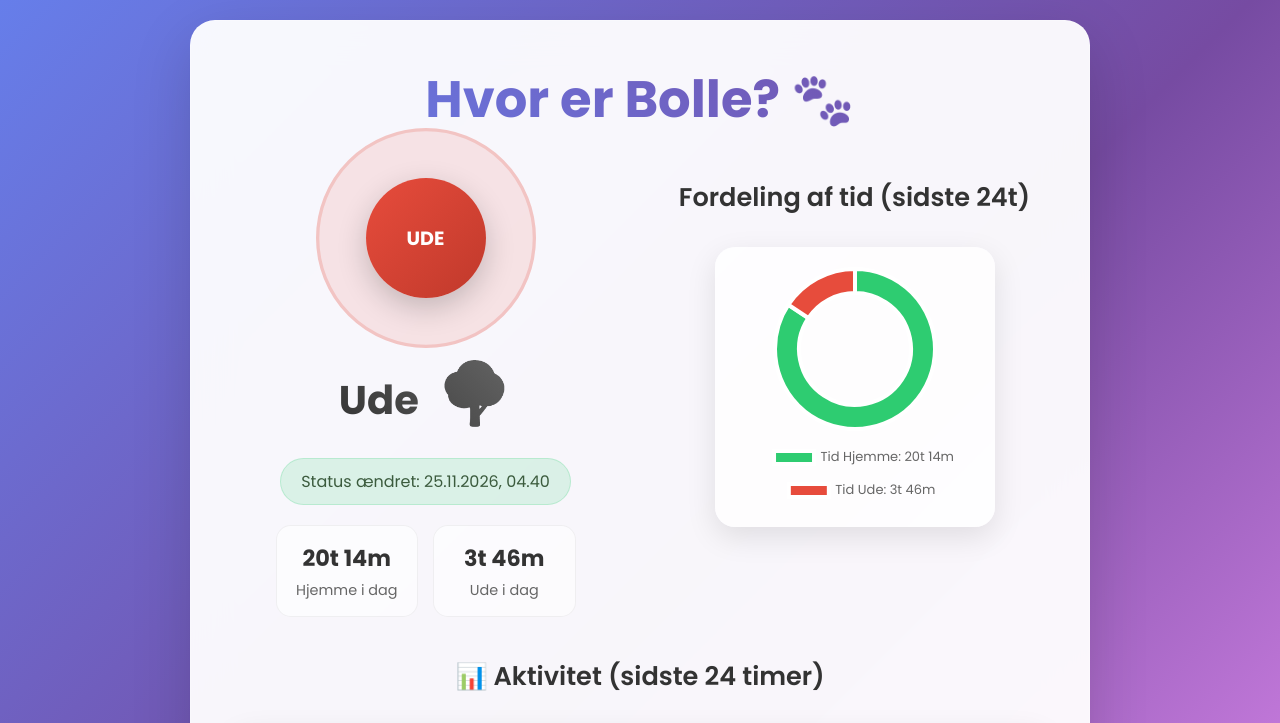
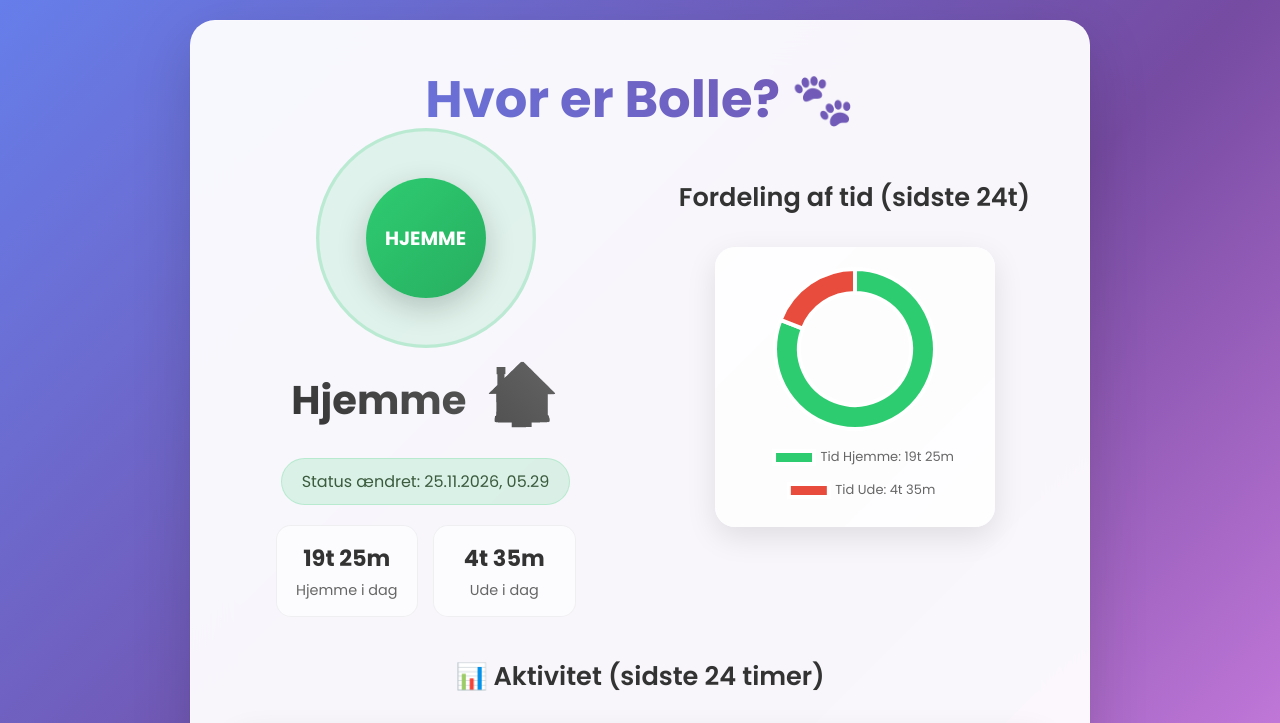
Before and after one commit to henrikastrup/temperatur-display, a plain HTML site: page kat.html in a window 1280 px wide. Shown: the top 723 px of the page. Drawn offline with nearby package versions, Linux system fonts and the light colour scheme.

Commit message:
Opdateret Katte-Dashboard - 25.11.2026, 04.29.49

```diff
--- a/kat.html
+++ b/kat.html
@@ -47,18 +47,18 @@
         <div class="main-content">
             <div class="status-section">
                 <div class="status-indicator">
-                    <div class="pulse-ring outside"></div>
-                    <div class="status-core outside">UDE</div>
+                    <div class="pulse-ring inside"></div>
+                    <div class="status-core inside">HJEMME</div>
                 </div>
-                <div class="status-text">Ude <span class="status-icon">🌳</span></div>
-                <div class="last-change">Status ændret: 25.11.2026, 04.40</div>
+                <div class="status-text">Hjemme <span class="status-icon">🏠</span></div>
+                <div class="last-change">Status ændret: 25.11.2026, 05.29</div>
                 <div class="stats-grid">
                     <div class="stat-card">
-                        <div class="stat-value">20t 14m</div>
+                        <div class="stat-value">19t 25m</div>
                         <div class="stat-label">Hjemme i dag</div>
                     </div>
                     <div class="stat-card">
-                        <div class="stat-value">3t 46m</div>
+                        <div class="stat-value">4t 35m</div>
                         <div class="stat-label">Ude i dag</div>
                     </div>
                 </div>
@@ -80,7 +80,7 @@
         </div>
 
         <div class="footer">
-            Sidst opdateret: 25.11.2026, 04.40
+            Sidst opdateret: 25.11.2026, 05.29
         </div>
     </div>
 
@@ -97,7 +97,7 @@
             type: 'doughnut',
             data: {
                 labels: ['Tid Hjemme', 'Tid Ude'],
-                datasets: [{ data: [20.2387545448542, 3.76148309489091], backgroundColor: ['#2ecc71', '#e74c3c'], borderColor: ['#ffffff'], borderWidth: 4, hoverOffset: 8 }]
+                datasets: [{ data: [19.4209767670764, 4.57914043472873], backgroundColor: ['#2ecc71', '#e74c3c'], borderColor: ['#ffffff'], borderWidth: 4, hoverOffset: 8 }]
             },
             options: {
                 responsive: true, maintainAspectRatio: true, cutout: '70%', plugins: { legend: { position: 'bottom', labels: { font: { size: 13, family: 'Poppins' }, padding: 20, generateLabels: function(chart) { const data = chart.data; if (data.labels.length && data.datasets.length) { return data.labels.map((label, i) => { const meta = chart.getDatasetMeta(0); const style = meta.controller.getStyle(i); const value = data.datasets[0].data[i]; const formattedTime = formatHours(value); return { text: label + ': ' + formattedTime, fillStyle: style.backgroundColor, strokeStyle: style.borderColor, lineWidth: style.borderWidth, hidden: isNaN(data.datasets[0].data[i]) || meta.data[i].hidden, index: i }; }); } return []; } } } }, animation: { animateRotate: true, duration: 1500 } }
@@ -107,10 +107,10 @@
         new Chart(activityCtx, {
             type: 'line',
             data: {
-                labels: ["15.13","15.24","15.38","15.56","16.10","16.47","23.06","01.46","04.40"],
+                labels: ["15.13","15.24","15.38","15.56","16.10","16.47","23.06","01.46","04.40","05.29"],
                 datasets: [{
                     label: 'Status',
-                    data: [1,0,1,0,1,0,1,0,1],
+                    data: [1,0,1,0,1,0,1,0,1,0],
                     borderWidth: 3,
                     fill: true,
                     pointRadius: 0,
```
